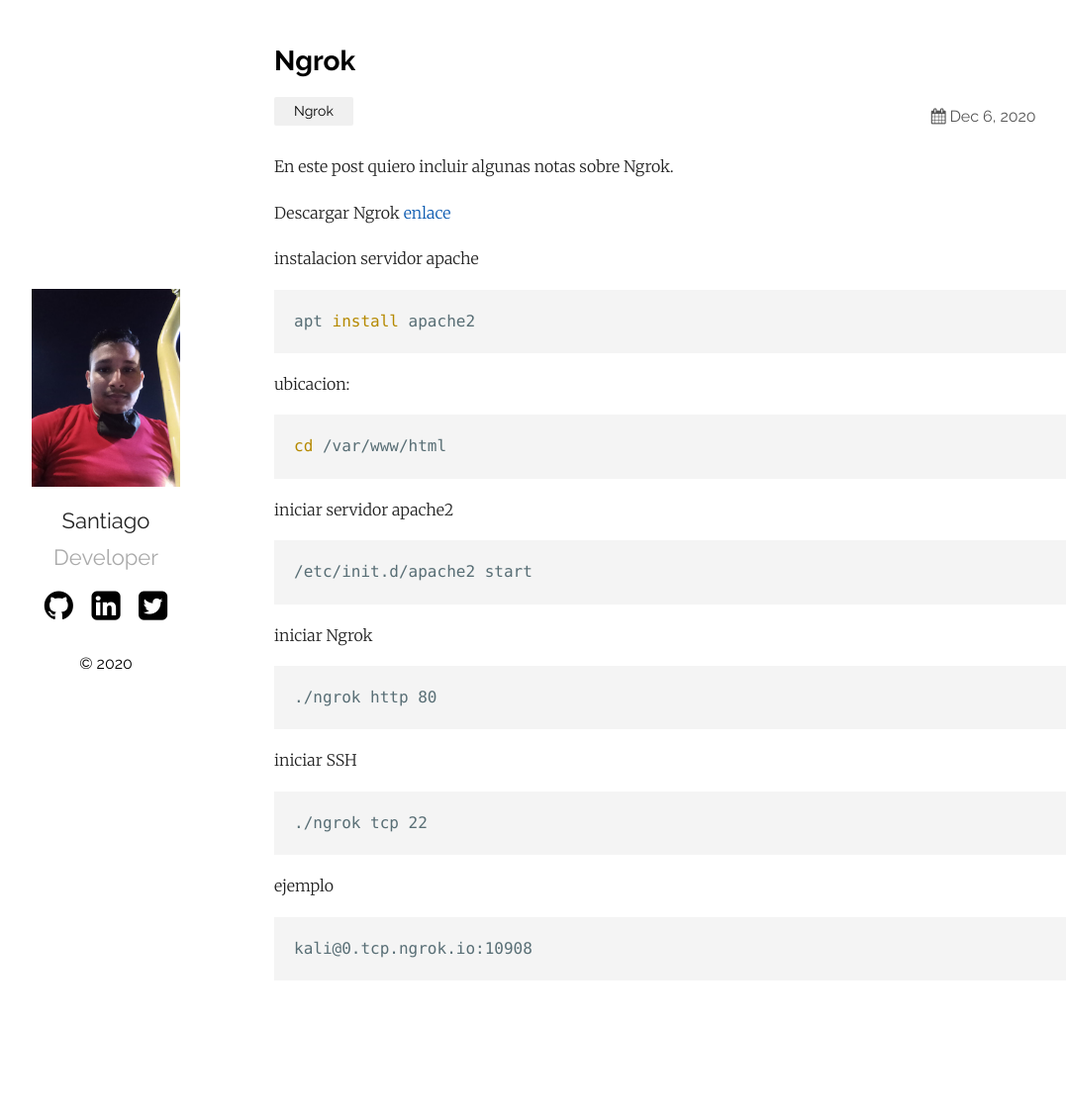
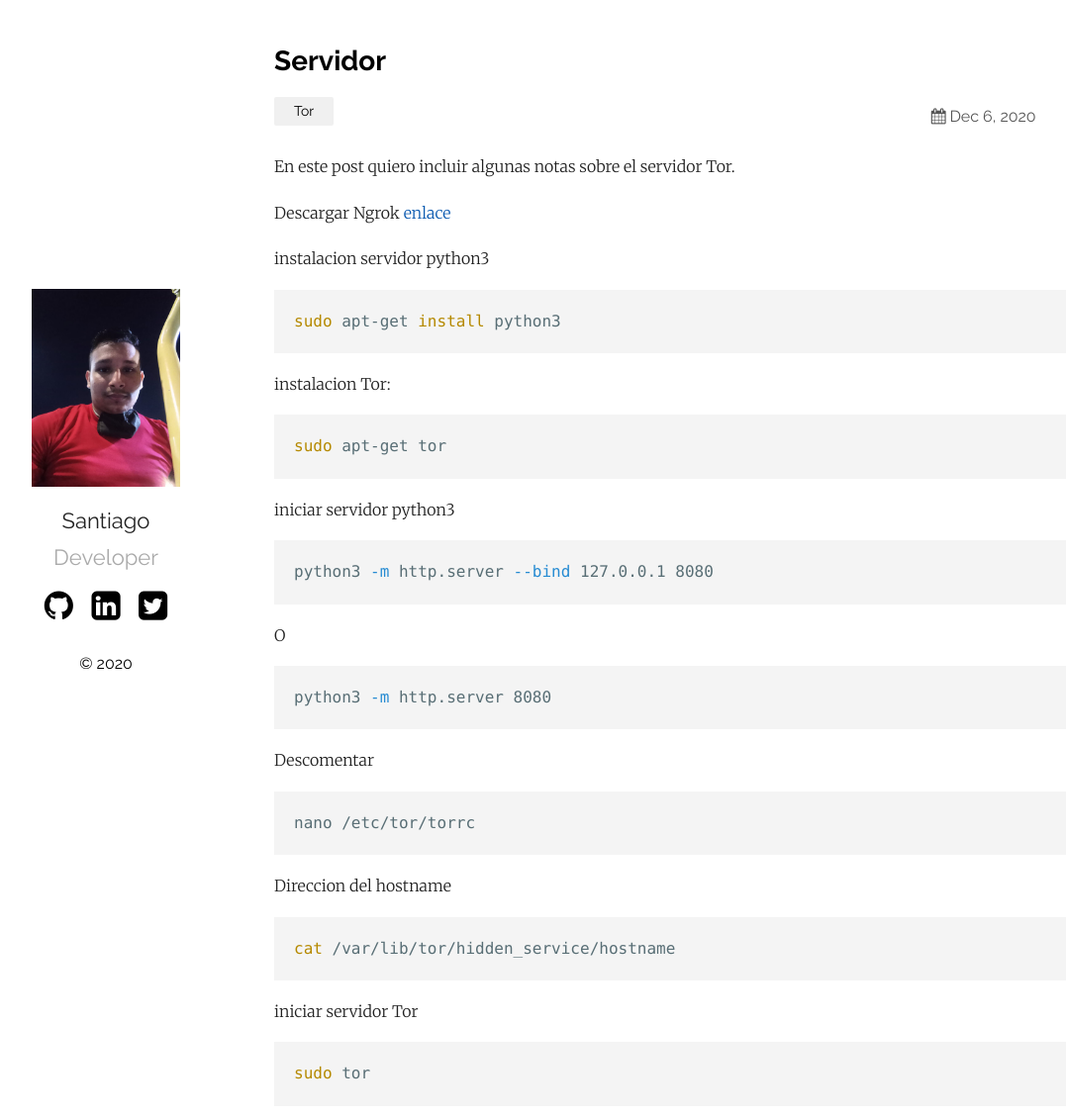
Before and after one commit to santiago500/santiago500.github.io, a Jekyll site: the page built from _posts/2020-12-15-Servidor-Tor.markdown, in a window 1280 px wide and 1163 px high. Shown: the top 1130 px of the window at 99% size, without its empty margins (78-1155 px from the left). Built offline with Jekyll 4.4.1, drawn with Linux system fonts in a browser that asks for light colours.

Commit message:
update 2020-12-15-Servidor-Tor.markdown

````diff
--- a/_posts/2020-12-15-Servidor-Tor.markdown
+++ b/_posts/2020-12-15-Servidor-Tor.markdown
@@ -1,48 +1,55 @@
 ---
 layout: post
-title:  "Ngrok"
+title:  "Servidor"
 date:   2020-12-06 12:02:36 +0530
-categories: Ngrok
+categories: Tor
 ---
-En este post quiero incluir algunas notas sobre Ngrok.
+En este post quiero incluir algunas notas sobre el servidor Tor.
 
 
 Descargar Ngrok [enlace][enlace]
 
-instalacion servidor apache
+instalacion servidor python3
 
 ```shell
-apt install apache2
+sudo apt-get install python3
 ```
 
-ubicacion:
+instalacion Tor:
 
 ```shell
-cd /var/www/html
+sudo apt-get tor
 ```
 
-iniciar servidor apache2
+iniciar servidor python3
 
 ```shell
-/etc/init.d/apache2 start
+python3 -m http.server --bind 127.0.0.1 8080
 ```
 
-iniciar Ngrok
+O
 
 ```shell
-./ngrok http 80
+python3 -m http.server 8080
 ```
 
-iniciar SSH
+
+Descomentar
 
 ```shell
-./ngrok tcp 22
+nano /etc/tor/torrc
 ```
 
-ejemplo
+Direccion del hostname
 
 ```shell
-kali@0.tcp.ngrok.io:10908
+cat /var/lib/tor/hidden_service/hostname
+```
+
+iniciar servidor Tor
+
+```shell
+sudo tor
 ```
 
 [enlace]: https://ngrok.com
````
